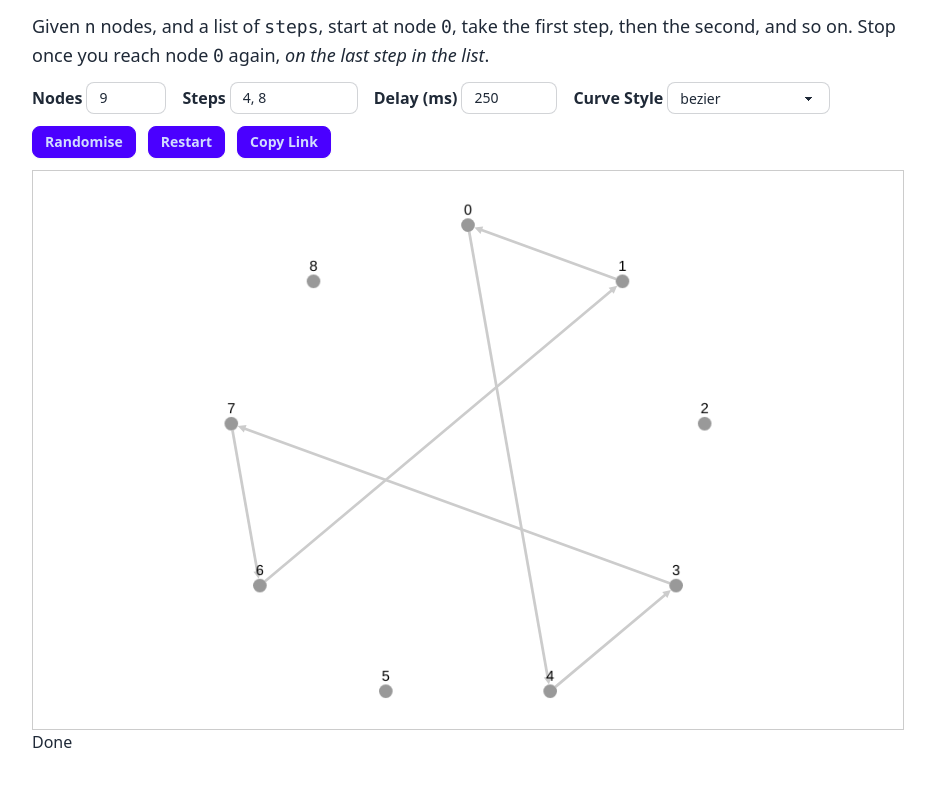
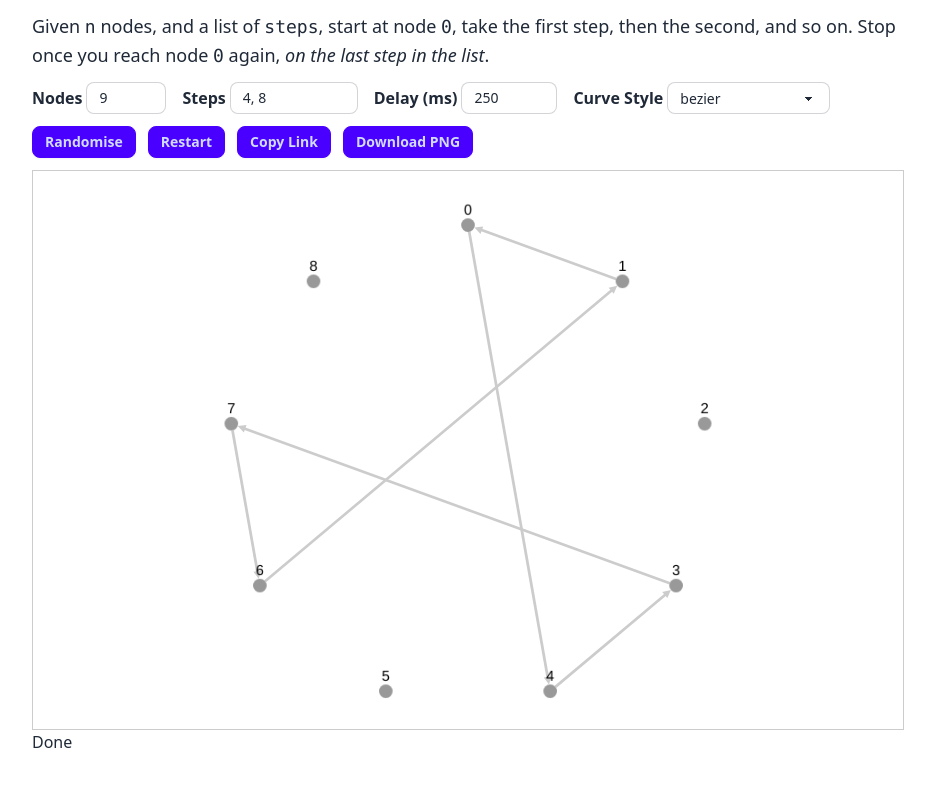
Before and after one commit to SkepticMystic/traverser-sk, a SvelteKit app: page / in a window 1280 px wide. Shown: the top 786 px of the page, without its empty margins (172-1107 px from the left). Built offline with nearby package versions, Linux system fonts and the light colour scheme.

Commit message:
feat: Download graph as PNG

```diff
--- /dev/null
+++ b/src/lib/components/Download.svelte
@@ -0,0 +1,20 @@
+<script lang="ts">
+	export let label: string;
+	export let filename: string;
+	export let get_data: () => string | undefined;
+
+	const download = () => {
+		const data = get_data();
+		if (data === undefined) return alert('No data to download');
+		console.log('data', data);
+
+		const element = document.createElement('a');
+
+		element.setAttribute('href', data);
+		element.setAttribute('download', filename);
+
+		element.click();
+	};
+</script>
+
+<button class="btn btn-sm btn-primary" on:click={download}>{label}</button>
--- a/src/lib/components/cytoscape.svelte
+++ b/src/lib/components/cytoscape.svelte
@@ -6,6 +6,7 @@
 	import cytoscape from 'cytoscape';
 	import { onMount } from 'svelte';
 
+	export let cy: cytoscape.Core;
 	export let traversal: Traversal;
 	export let input: TraverseInput;
 
@@ -13,7 +14,7 @@
 	const { n, path } = traversal;
 
 	onMount(async () => {
-		const cy = cytoscape({
+		cy = cytoscape({
 			container: document.getElementById('cy'),
 
 			elements: range(n).map((n) => ({
--- a/src/lib/traverse/index.ts
+++ b/src/lib/traverse/index.ts
@@ -31,5 +31,5 @@ export const traverse = ({ n, steps }: TraverseInput) => {
 
 export type Traversal = ReturnType<typeof traverse>;
 
-// export const name_traversal = ({ n, steps }: TraverseInput) =>
-// 	`${n}_${steps.map((s) => s % n).join('-')}`;
+export const name_traversal = ({ n, steps }: TraverseInput) =>
+	`${n}_${steps.map((s) => s % n).join('-')}`;
--- a/src/routes/+page.svelte
+++ b/src/routes/+page.svelte
@@ -1,12 +1,15 @@
 <script lang="ts">
+	import Download from '$lib/components/Download.svelte';
 	import Cytoscape from '$lib/components/cytoscape.svelte';
 	import { CYTOSCAPE } from '$lib/const/cytoscape';
-	import { traverse } from '$lib/traverse';
+	import { name_traversal, traverse } from '$lib/traverse';
 	import { random } from '$lib/traverse/random.js';
 	import { schema } from '$lib/traverse/schema.js';
+	import type cytoscape from 'cytoscape';
 
 	export let data;
 
+	let cy: cytoscape.Core;
 	let restart = false;
 
 	const on_change_steps = (
@@ -95,8 +98,14 @@
 	<button class="btn btn-sm btn-primary" on:click={() => (restart = true)}>Restart</button>
 
 	<button class="btn btn-sm btn-primary" on:click={copy_link}>Copy Link</button>
+
+	<Download
+		label="Download PNG"
+		filename={name_traversal(data) + '.png'}
+		get_data={() => cy?.png()}
+	/>
 </div>
 
 {#key data || restart}
-	<Cytoscape input={data} traversal={traverse(data)} />
+	<Cytoscape input={data} traversal={traverse(data)} bind:cy />
 {/key}
```
